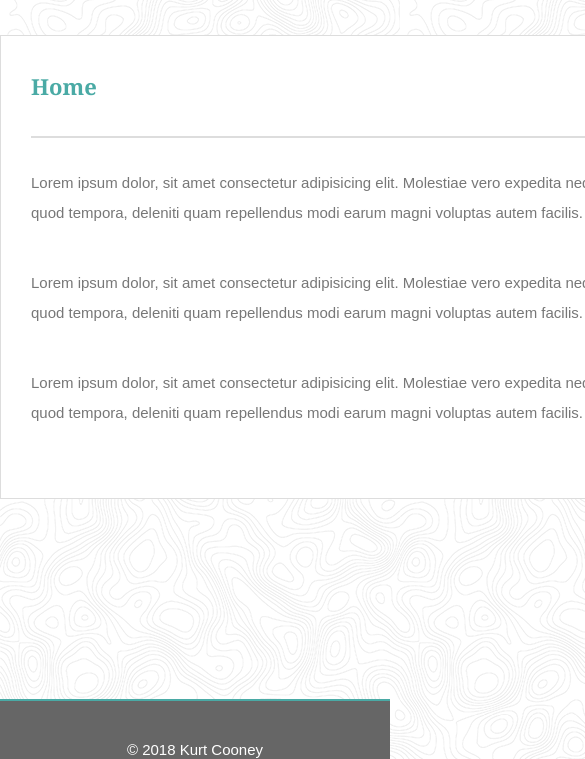
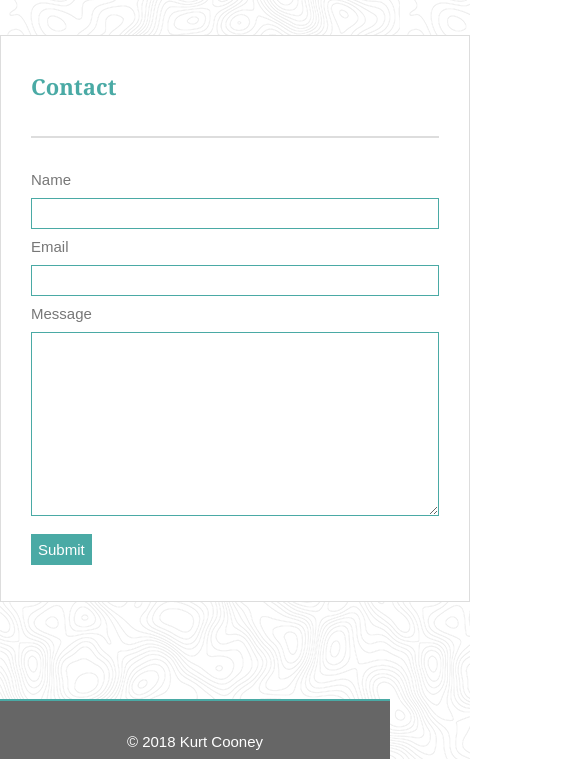
Before and after one commit to krtcotmo2/HW-Wireframe, a plain HTML site: page adv3.html in a window 390 px wide. Shown: the part 85-844 px from the top of the page, 585 px wide, since content can reach past the window. Drawn offline with Linux system fonts and the light colour scheme.

Commit message:
Contact page added. Redid the style sheet for the advanced project to incoporate responsive design for when the page is less than the suggested 960px

```diff
--- a/adv3.html
+++ b/adv3.html
@@ -17,10 +17,16 @@
         </nav>
         <div class="wrapper">
             <section class="mainContent">
-                <h1>Home</h1>
-                <p>Lorem ipsum dolor, sit amet consectetur adipisicing elit. Molestiae vero expedita neque modi similique optio nulla! Odit, itaque, eveniet quod tempora, deleniti quam repellendus modi earum magni voluptas autem facilis.</p>
-                <p>Lorem ipsum dolor, sit amet consectetur adipisicing elit. Molestiae vero expedita neque modi similique optio nulla! Odit, itaque, eveniet quod tempora, deleniti quam repellendus modi earum magni voluptas autem facilis.</p>
-                <p>Lorem ipsum dolor, sit amet consectetur adipisicing elit. Molestiae vero expedita neque modi similique optio nulla! Odit, itaque, eveniet quod tempora, deleniti quam repellendus modi earum magni voluptas autem facilis.</p>
+                <h1>Contact</h1>
+                <form>
+                    <p>Name</p>
+                    <input type="text" name="submitterName"/>
+                    <p>Email</p>
+                    <input type="text" name="submitterEmail"/>
+                    <p>Message</p>
+                    <textarea rows="10" name="submitterMessage"></textarea>
+                    <input type="submit"/>
+                </form>
             </section>
         </div>
         <footer>&copy; 2018 Kurt Cooney</footer>
--- a/css/adv.css
+++ b/css/adv.css
@@ -1,7 +1,7 @@
 *{
 	margin: 0;
 	padding: 0;
-	border: 0;
+
     vertical-align: baseline;
     box-sizing: border-box;
     font-family: 'Arial', 'Helvetica Neue', Helvetica, sans-serif;
@@ -10,15 +10,13 @@
 }
 /* HTML5 display-role reset for older browsers */
 article, aside, details, figcaption, figure,
-footer, header, hgroup, menu, nav, section {
-	display: block;
-}
+footer, header, hgroup, menu, nav, section {display: block;}
 h1{font-family:'Georgia', Times, Times New Roman, serif; font-size:22px; font-weight: bold;}
 ol, ul {
 	list-style: none;
 }
-p{line-height: 30px;}
-p+p{margin:40px 0px;}
+p{line-height: 24px;}
+p+p{margin:30px 0px;}
 blockquote, q {
 	quotes: none;
 }
@@ -75,7 +73,7 @@ footer{
     width:100%;
     color:white;
     text-align: center;
-    padding-top:40px;
+    padding:32px 0px 8px 0px;
 }
 .wrapper{
     width:960px;
@@ -85,7 +83,8 @@ footer{
     margin-top:120px;
     background-color:#fff;
     border: 1px solid #ddd;
-    padding:0 30px 30px 30px;
+    padding:0 30px;
+    margin-bottom:90px;
 }
 .maincontent h1{
     color:#4aaaa5;
@@ -98,3 +97,30 @@ footer{
     padding:8px 24px 12px 0px;
 }
 .maincontent p:first-child{margin-top:0px;}
+
+form{padding-bottom:30px;}
+form input, form textarea{
+    width:100%;
+    border:#4aaaa5 1px solid;
+    margin:6px 0px;
+    padding:6px;
+}
+form input[type="submit"]{
+    padding:6px;
+    background: #4aaaa5;
+    display: inline;
+    color:white;
+    width:auto;
+    margin-top:12px;
+}
+
+@media screen and (max-width:959px){
+    nav ul{
+        margin-right:24px;
+    }
+    .wrapper{
+        width:100%;
+        margin:0 auto;
+        min-width: 470px;;
+    }
+}
```
Also changed, not shown: adv1.html (+1 -1 lines), adv2.html (+1 -1 lines).
